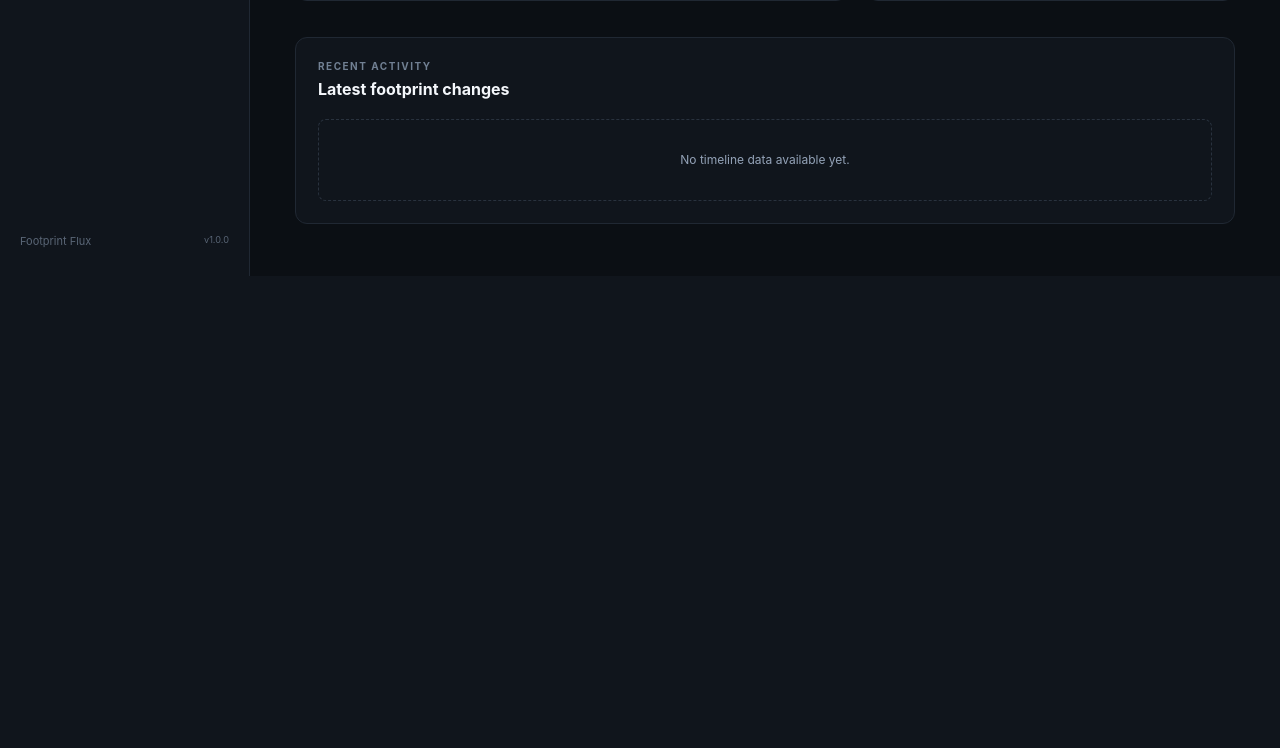
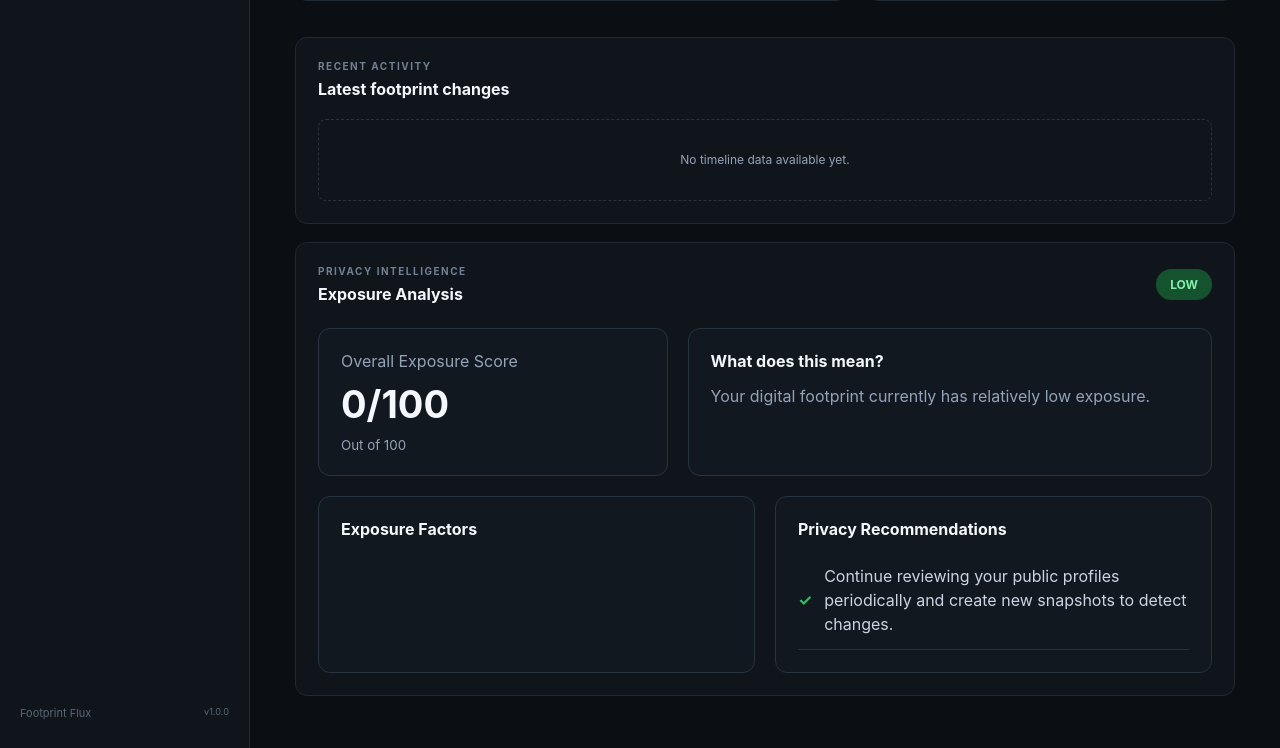
Before and after one commit to jangramuskaan/footprint-flux, a FastAPI app: page / in a window 1280 px wide. Shown: the part 814-1562 px from the top of the page. Before the commit the page ends 1090 px from the top, so only its background shows below. Run offline with FastAPI, Linux system fonts and the light colour scheme; data that the repository does not hold is empty.

Commit message:
Add dynamic exposure analysis dashboard

```diff
--- a/app/static/app.js
+++ b/app/static/app.js
@@ -104,6 +104,7 @@ async function runGitHubScan() {
 document.addEventListener("DOMContentLoaded", () => {
     loadTimeline();
     loadDashboardStats();
+    loadExposureAnalysis();
 
     const scanButton = document.getElementById("runScanButton");
 
@@ -171,3 +172,66 @@ async function loadTimeline() {
             '<p class="empty-state">Unable to load timeline data.</p>';
     }
 }
+
+
+
+async function loadExposureAnalysis() {
+    const personId = "4869e231-8d64-43d3-b1a5-c1bf9ef0bfb5";
+
+    const scoreElement = document.getElementById("analysisScore");
+    const badgeElement = document.getElementById("riskBadge");
+    const descriptionElement = document.getElementById("riskDescription");
+    const factorsElement = document.getElementById("exposureFactors");
+    const recommendationsElement = document.getElementById("privacyRecommendations");
+
+    try {
+        const [exposureResponse, recommendationsResponse] =
+            await Promise.all([
+                fetch(`/exposure/${personId}`),
+                fetch(`/recommendations/${personId}`)
+            ]);
+
+        if (!exposureResponse.ok || !recommendationsResponse.ok) {
+            throw new Error("Unable to load exposure analysis.");
+        }
+
+        const exposure = await exposureResponse.json();
+        const recommendationData = await recommendationsResponse.json();
+
+        scoreElement.textContent = `${exposure.score}/100`;
+
+        const risk = exposure.risk_level.toLowerCase();
+
+        badgeElement.textContent = risk.toUpperCase();
+        badgeElement.className = `risk-badge ${risk}`;
+
+        descriptionElement.textContent =
+            risk === "high"
+                ? "Your public digital footprint has significant exposure. Review the factors below."
+                : risk === "medium"
+                    ? "Your digital footprint has moderate exposure. Some privacy improvements are recommended."
+                    : "Your digital footprint currently has relatively low exposure.";
+
+        factorsElement.innerHTML = exposure.factors.map(item => `
+            <div class="factor-item">
+                <span>${item.factor}</span>
+                <strong>${item.points} pts</strong>
+            </div>
+        `).join("");
+
+        recommendationsElement.innerHTML =
+            recommendationData.recommendations.map(item => `
+                <div class="recommendation-item">
+                    <span>✓</span>
+                    <p>${item}</p>
+                </div>
+            `).join("");
+
+    } catch (error) {
+        console.error("Exposure analysis error:", error);
+
+        badgeElement.textContent = "Unavailable";
+        descriptionElement.textContent =
+            "Unable to load exposure analysis. Check the API response.";
+    }
+}
--- a/app/static/style.css
+++ b/app/static/style.css
@@ -419,3 +419,114 @@ nav {
 .activity-item.snapshot {
     border-left-color: #38bdf8;
 }
+
+
+
+
+/* Exposure Analysis */
+
+.exposure-overview {
+    display: grid;
+    grid-template-columns: 1fr 1.5fr;
+    gap: 20px;
+    margin-top: 24px;
+}
+
+.exposure-score-card,
+.exposure-description,
+.analysis-card {
+    padding: 22px;
+    background: #111820;
+    border: 1px solid #263442;
+    border-radius: 12px;
+}
+
+.exposure-score-card {
+    display: flex;
+    flex-direction: column;
+    gap: 10px;
+}
+
+.exposure-score-card strong {
+    font-size: 38px;
+}
+
+.exposure-score-card span,
+.exposure-score-card small {
+    color: #94a3b8;
+}
+
+.exposure-description h4,
+.analysis-card h4 {
+    margin-bottom: 12px;
+}
+
+.exposure-description p {
+    color: #94a3b8;
+    line-height: 1.7;
+}
+
+.analysis-grid {
+    display: grid;
+    grid-template-columns: 1fr 1fr;
+    gap: 20px;
+    margin-top: 20px;
+}
+
+.risk-badge {
+    padding: 8px 14px;
+    border-radius: 20px;
+    font-size: 12px;
+    font-weight: 700;
+}
+
+.risk-badge.low {
+    background: #14532d;
+    color: #86efac;
+}
+
+.risk-badge.medium {
+    background: #78350f;
+    color: #fcd34d;
+}
+
+.risk-badge.high {
+    background: #7f1d1d;
+    color: #fca5a5;
+}
+
+.factor-item,
+.recommendation-item {
+    display: flex;
+    justify-content: space-between;
+    align-items: center;
+    gap: 12px;
+    padding: 13px 0;
+    border-bottom: 1px solid #263442;
+}
+
+.factor-item span,
+.recommendation-item p {
+    color: #cbd5e1;
+}
+
+.recommendation-item {
+    justify-content: flex-start;
+}
+
+.recommendation-item p {
+    margin: 0;
+    line-height: 1.5;
+}
+
+.recommendation-item span {
+    color: #22c55e;
+    font-weight: bold;
+}
+
+@media (max-width: 768px) {
+    .exposure-overview,
+    .analysis-grid {
+        grid-template-columns: 1fr;
+    }
+}
--- a/app/templates/index.html
+++ b/app/templates/index.html
@@ -168,6 +168,52 @@
 
             </section>
 
+
+            <section class="panel exposure-panel" id="exposureSection">
+
+    <div class="panel-header">
+        <div>
+            <p class="eyebrow">PRIVACY INTELLIGENCE</p>
+            <h3>Exposure Analysis</h3>
+        </div>
+        <span id="riskBadge" class="risk-badge">Analyzing...</span>
+    </div>
+
+    <div class="exposure-overview">
+        <div class="exposure-score-card">
+            <span>Overall Exposure Score</span>
+            <strong id="analysisScore">—</strong>
+            <small>Out of 100</small>
+        </div>
+
+        <div class="exposure-description">
+            <h4>What does this mean?</h4>
+            <p id="riskDescription">
+                Your privacy exposure analysis will appear here.
+            </p>
+        </div>
+    </div>
+
+    <div class="analysis-grid">
+
+        <div class="analysis-card">
+            <h4>Exposure Factors</h4>
+            <div id="exposureFactors">
+                Loading exposure factors...
+            </div>
+        </div>
+
+        <div class="analysis-card">
+            <h4>Privacy Recommendations</h4>
+            <div id="privacyRecommendations">
+                Loading recommendations...
+            </div>
+        </div>
+
+    </div>
+
+</section>
+
         </main>
 
     </div>
```
